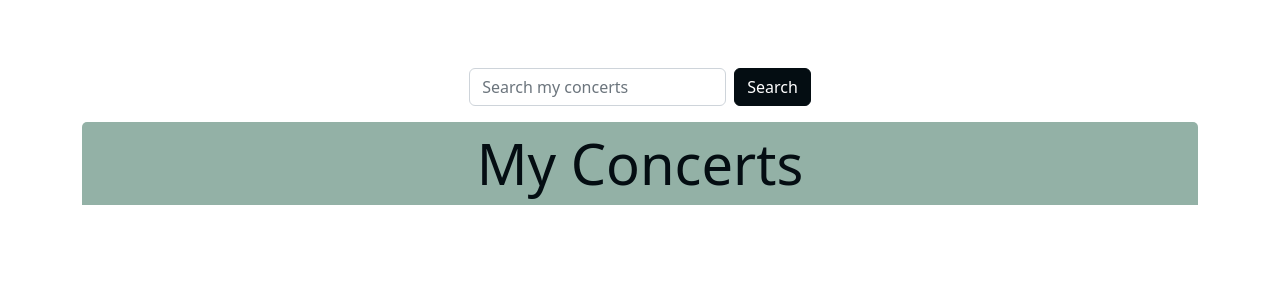
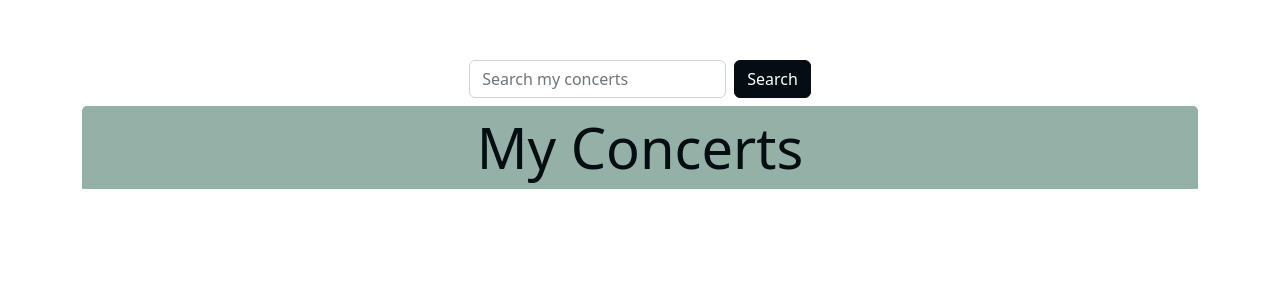
Before and after one commit to soehlert/concert-elephant, a Django app: template concert_elephant/templates/users/user_detail.html in a window 1280 px wide. Shown: the part 80-380 px from the top of the page. Run offline with Django 4.2, Linux system fonts and the light colour scheme; the template is opened without the code that fills it, so the values that code supplies are empty; some libraries are stand-ins or nearby versions.

Commit message:
refactor(UX): make it a little more obvious what the link does and make things look more aligned

```diff
--- a/concert_elephant/templates/navbar.html
+++ b/concert_elephant/templates/navbar.html
@@ -49,7 +49,7 @@
             <li class="nav-item d-inline mt-2">
               {% url 'users:detail' request.user.username as path %}
               <a class="nav-link nav-link-custom {% if request.path == path %}nav-link-active{% endif %}"
-                 href="{% url 'users:detail' request.user.username %}">{% translate "My Profile" %}</a>
+                 href="{% url 'users:detail' request.user.username %}">{% translate "My Concerts" %}</a>
             </li>
             <li class="nav-item d-inline mt-2">
               {# URL provided by django-allauth/account/urls.py #}
--- a/concert_elephant/templates/users/user_detail.html
+++ b/concert_elephant/templates/users/user_detail.html
@@ -5,7 +5,7 @@
 {% load custom_filters %}
 
 {% block content %}
-  <div class="d-flex justify-content-center mt-3 mb-3">
+  <div class="d-flex justify-content-center mt-2 mb-2">
     <form method="get" action="{% url 'users:detail' object.username %}"
           class="form-inline d-flex text-center">
         <label for="profileSearch" class="sr-only"></label>
```
